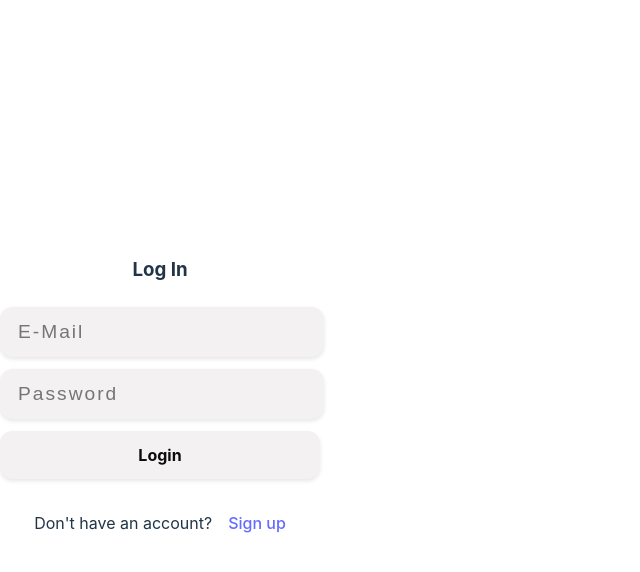
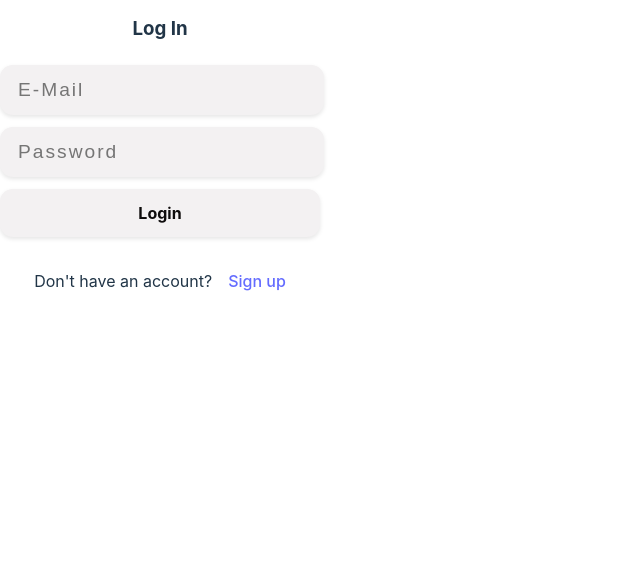
Before and after one commit to rkterungwa16/karenkombol-store-dashboard, a React (Vite) app: page / in a window 1280 px wide. Shown: the top 572 px of the page, without its empty margins (0-640 px from the left). Built offline with nearby package versions, Linux system fonts and the light colour scheme.

Commit message:
implement signup and login pages

```diff
--- a/src/components/layout/Layout.tsx
+++ b/src/components/layout/Layout.tsx
@@ -23,7 +23,5 @@ export type LayoutProps = {
 };
 
 export const Layout: FC<LayoutProps> = ({ children }) => (
-  <StyledPageWrapper>
-    <StyledPageComponentsWrapper>{children}</StyledPageComponentsWrapper>
-  </StyledPageWrapper>
+  <StyledPageWrapper>{children}</StyledPageWrapper>
 );
```
